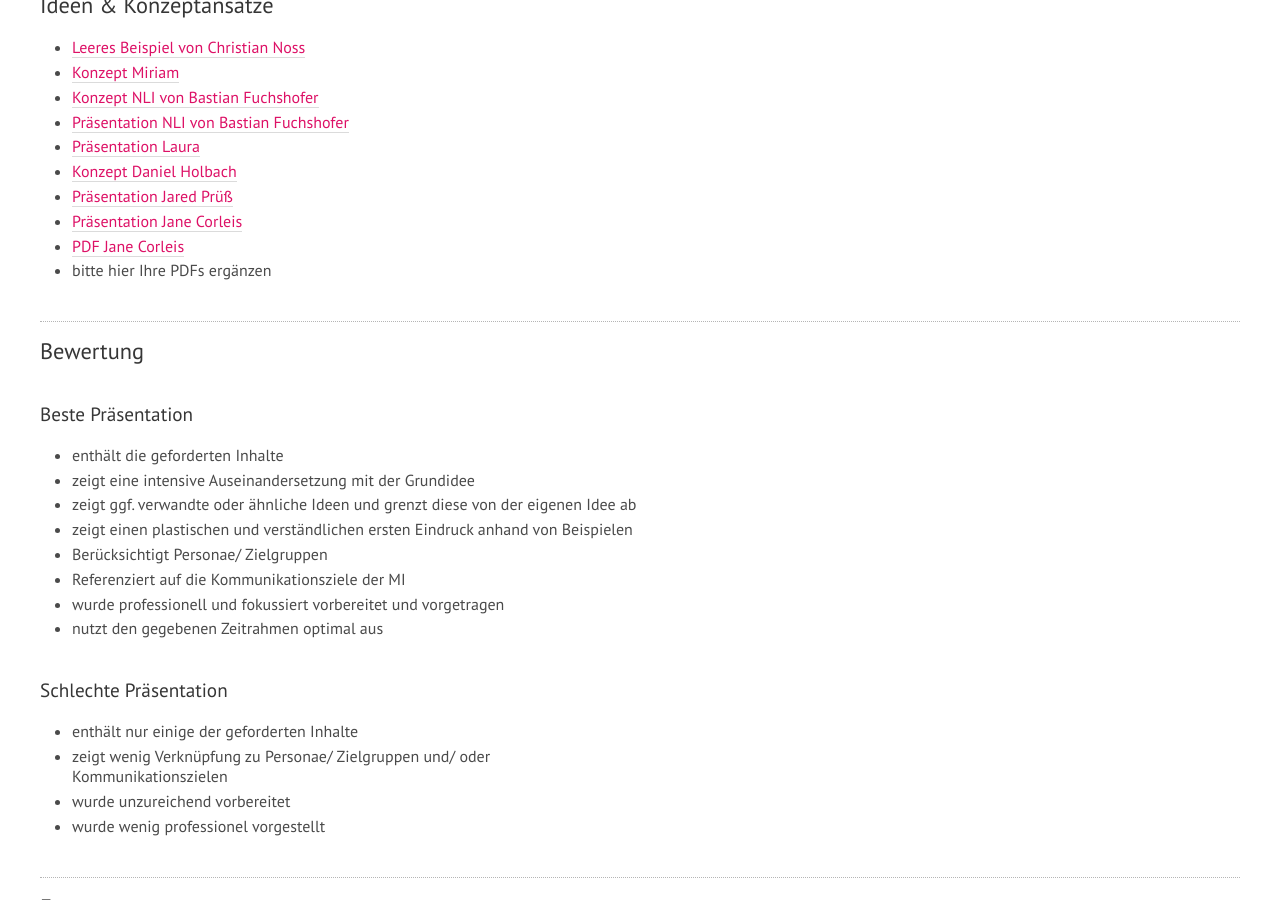
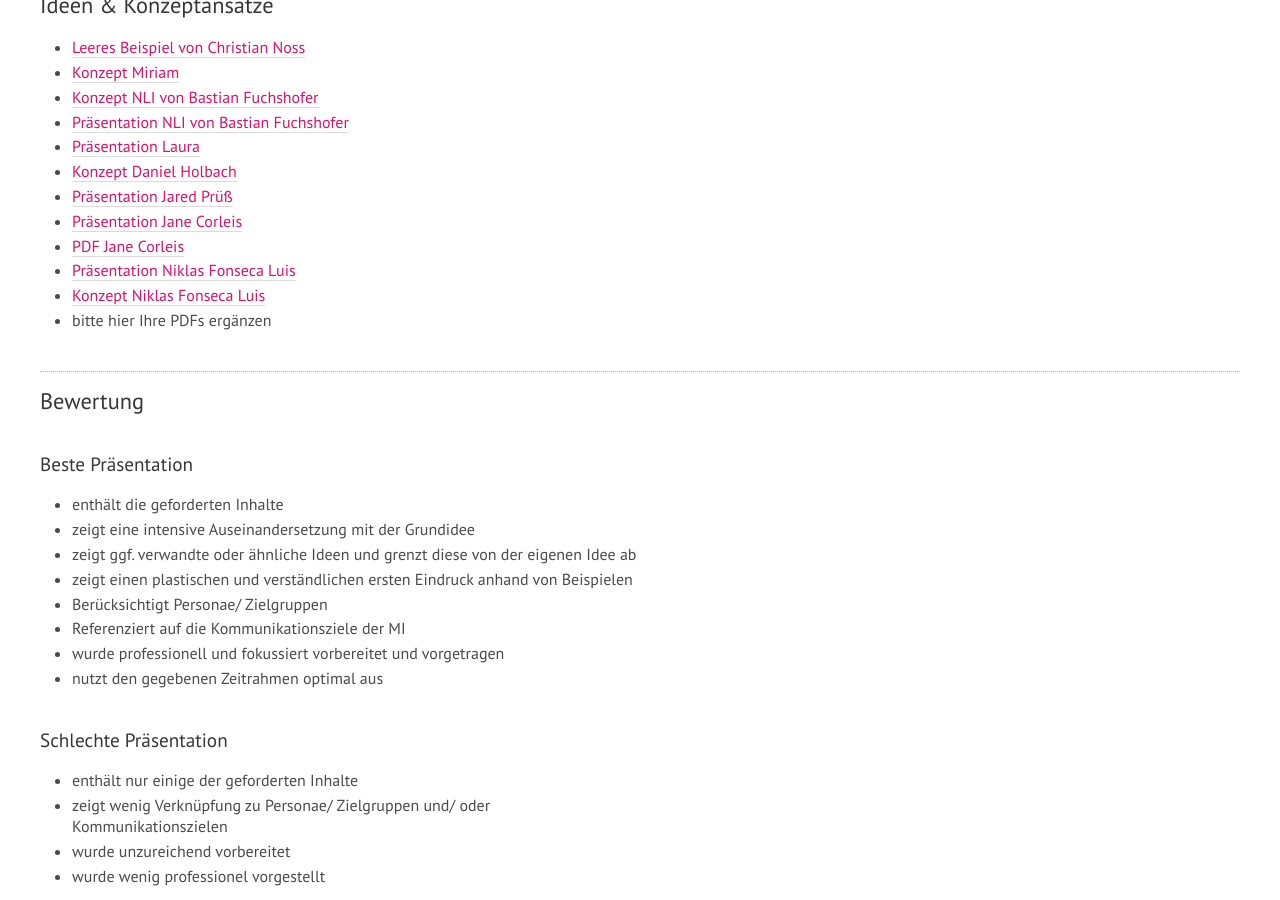
Before and after one commit to th-koeln/mi-wpf-digitale-kommunikation, a Jekyll site: the page built from _lehrveranstaltungen/fr-praesentation-ideen.md, in a window 1280 px wide and 900 px high, scrolled down 835 px. Built offline with Jekyll 4.4.1, drawn with Linux system fonts in a browser that asks for light colours; nearby versions of some CDN libraries.

Commit message:
Update fr-praesentation-ideen.md

```diff
--- a/_lehrveranstaltungen/fr-praesentation-ideen.md
+++ b/_lehrveranstaltungen/fr-praesentation-ideen.md
@@ -33,6 +33,8 @@ Dazu bitte ein kurzes PDF erstellen und hier verlinken. Das PDF bitte auch ausge
 - [Präsentation Jared Prüß](../../download/VisuelleObjekte-Praese.pdf)
 - [Präsentation Jane Corleis](../../download/Jane_dk_Praesentation.pdf)
 - [PDF Jane Corleis](../../download/Jane_dk_PDF.pdf)
+- [Präsentation Niklas Fonseca Luis](../../download/Präsentation_Farben-Niklas_Fonseca_Luis.pdf)
+- [Konzept Niklas Fonseca Luis](../../download/Konzept_Farben-Niklas_Fonseca_Luis.pdf)
 - bitte hier Ihre PDFs ergänzen
 
 ## Bewertung
```
